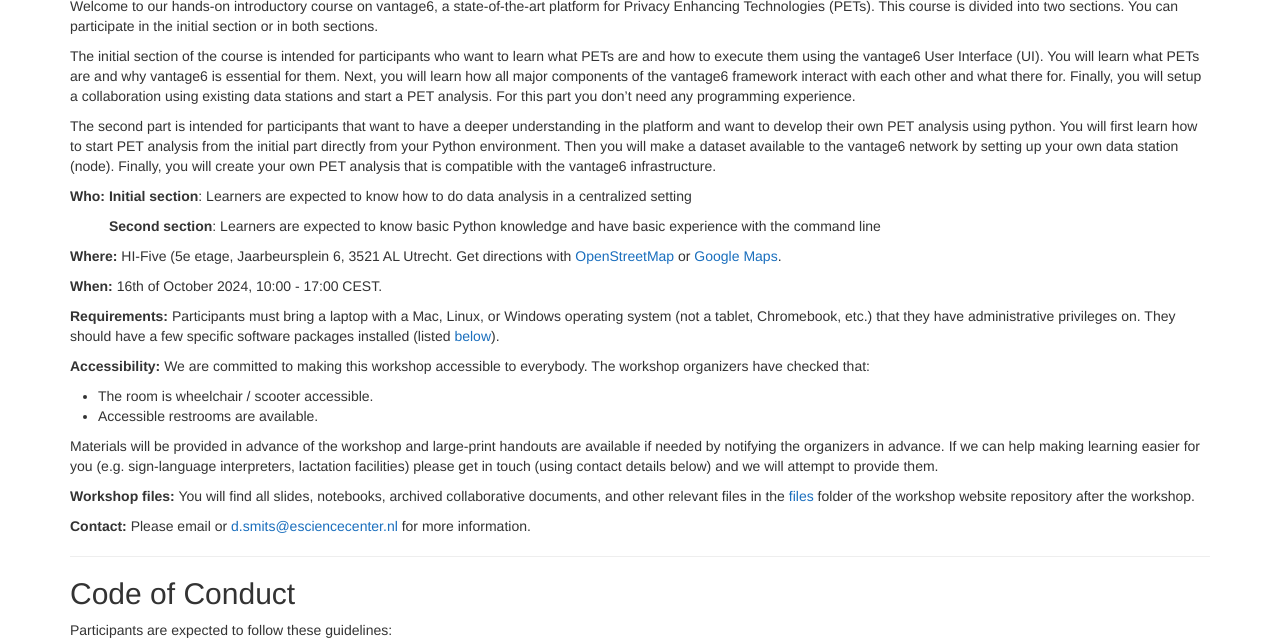
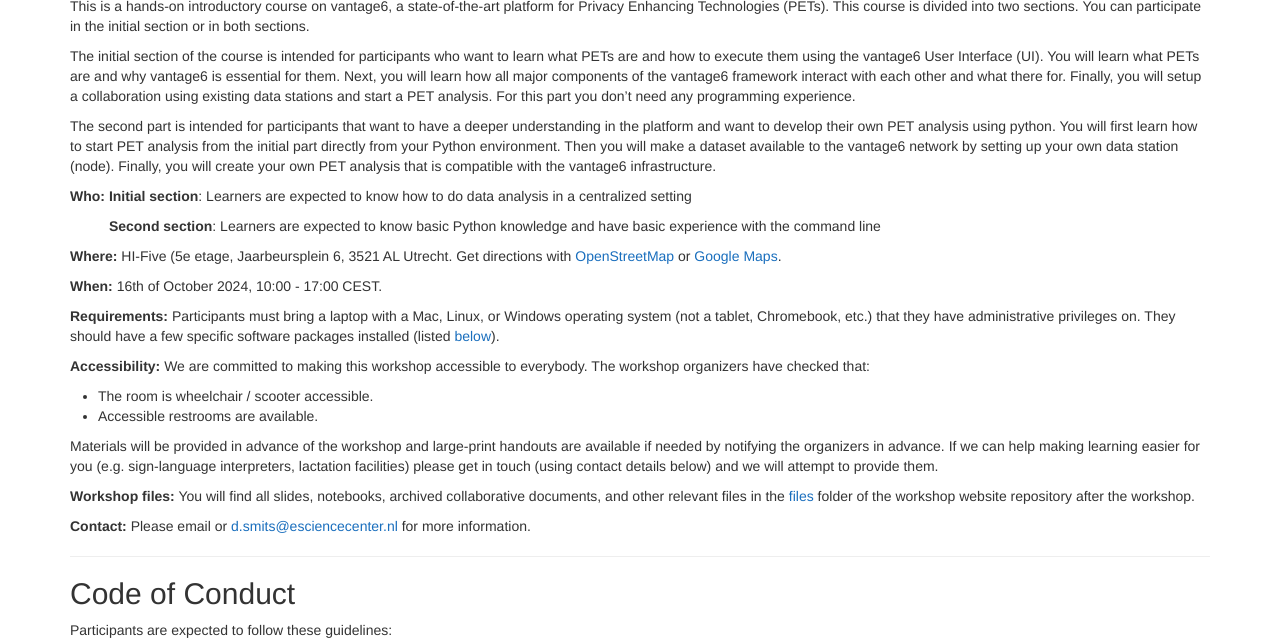
Before and after one commit to vantage6/2024-10-16-vantage6, a Jekyll site: the page built from index.md, in a window 1280 px wide and 900 px high, scrolled down 865 px, cut to the strip 262-900 px from the top of the window. Built offline with Jekyll 4.4.1, drawn with Linux system fonts in a browser that asks for light colours.

Commit message:
Small change in description

```diff
--- a/_includes/v6/description.md
+++ b/_includes/v6/description.md
@@ -1,4 +1,4 @@
-Welcome to our hands-on introductory course on vantage6, a state-of-the-art platform for Privacy Enhancing Technologies (PETs). This course is divided into two sections. You can participate in the initial section or in both sections.
+This is a hands-on introductory course on vantage6, a state-of-the-art platform for Privacy Enhancing Technologies (PETs). This course is divided into two sections. You can participate in the initial section or in both sections.
 
 The initial section of the course is intended for participants who want to learn what PETs are and how to execute them using the vantage6 User Interface (UI). You will learn what PETs are and why vantage6 is essential for them. Next, you will learn how all major components of the vantage6 framework interact with each other and what there for. Finally, you will setup a collaboration using existing data stations and start a PET analysis. For this part you don't need any programming experience.
 
```
